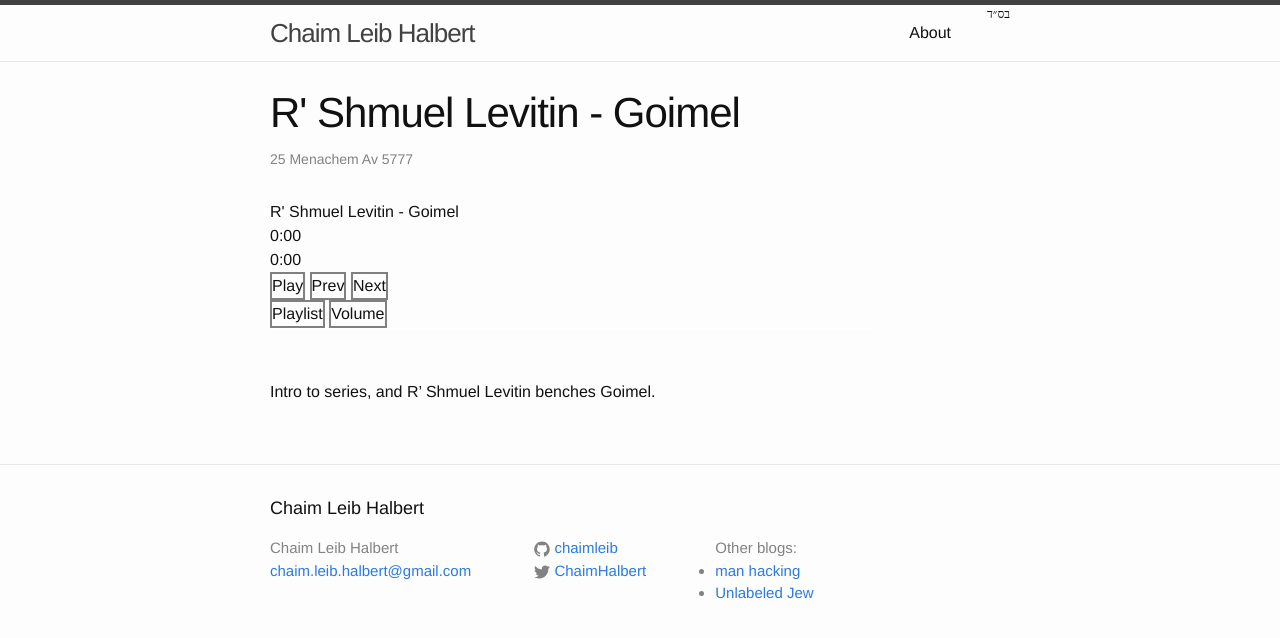
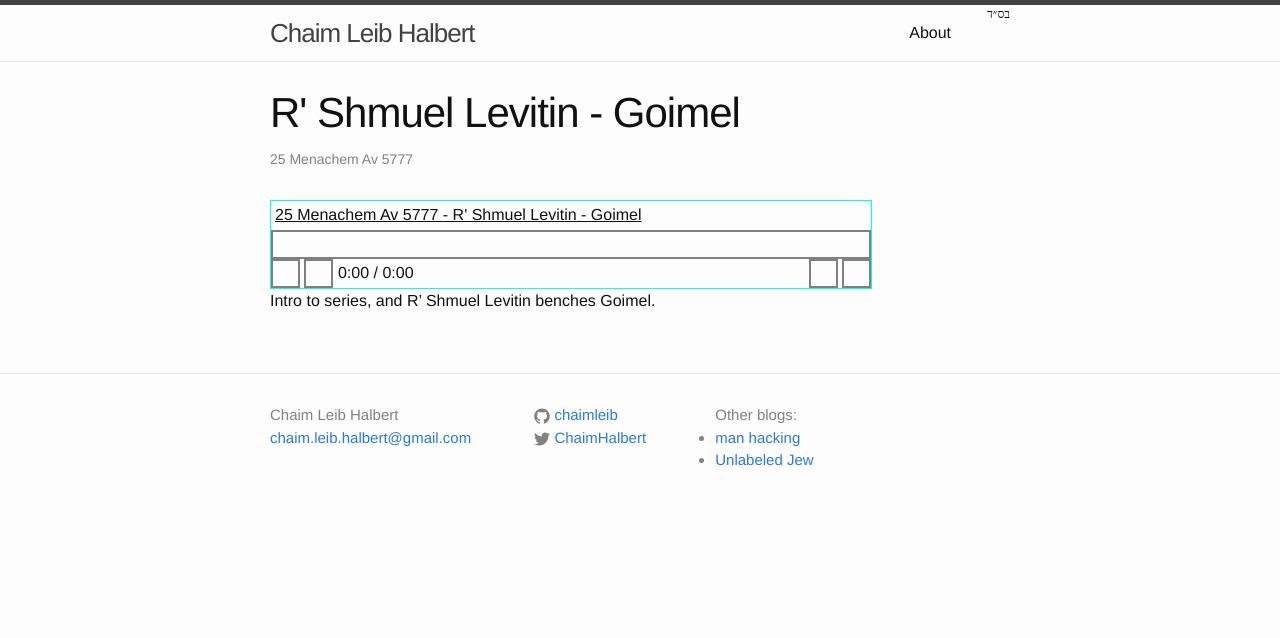
Before and after one commit to chaimleib/chaimleib.github.io, a Jekyll site: the page built from _shapiro_zichronos/0001 - 25 Menachem Av 5777 R' Shmuel Levitin - Goimel.md, in a window 1280 px wide. Shown: the top 638 px of the page. Built offline with Jekyll 4.4.1, drawn with Linux system fonts in a browser that asks for light colours; nearby versions of some CDN libraries.

Commit message:
progress on player

```diff
--- a/_includes/footer.html
+++ b/_includes/footer.html
@@ -1,9 +1,6 @@
 <footer class="site-footer">
 
   <div class="wrapper">
-
-    <h2 class="footer-heading">{{ site.title }}</h2>
-
     <div class="footer-col-wrapper">
       <div class="footer-col  footer-col-1">
         <ul class="contact-list">
--- a/_includes/podcast_player.html
+++ b/_includes/podcast_player.html
@@ -1,38 +1,35 @@
 <div class="podcast-player" data-playlist="{{ include.playlist }}" data-currentFile="{{ include.file }}">
   <div class="title">
-    <span class="trackTitle">Track Title</span>
-    <div class="timer">0:00</div>
-    <div class="duration">0:00</div>
+    <span class="trackTitle playlistBtn">Track Title</span>
+  <!-- Playlist -->
+    <div class="playlist">
+      <div class="list"></div>
+    </div>
+  </div>
+
+  <!-- Progress -->
+  <div class="progressOuter">
+    <div class="progress"></div>
   </div>
 
   <!-- Controls -->
   <div class="controlsOuter">
     <div class="controlsInner">
-      <div class="loading">Loading...</div>
-      <div class="btn playBtn">Play</div>
-      <div class="btn pauseBtn">Pause</div>
-      <div class="btn prevBtn">Prev</div>
-      <div class="btn nextBtn">Next</div>
+      <!-- Volume -->
+      <div class="btn volumeBtn"></div>
+      <div class="volume fadeout">
+        <div class="sliderBtn">▬</div>
+      </div>
+      <div class="btn loading">···</div>
+      <div class="btn playBtn"></div>
+      <div class="btn pauseBtn"></div>
+      <span class="timer">0:00</span>&nbsp;/ <span class="duration">0:00</span>
+      <div class="skippers">
+        <div class="btn prevBtn"></div>
+        <div class="btn nextBtn"></div>
+      </div>
     </div>
-    <div class="btn playlistBtn">Playlist</div>
-    <div class="btn volumeBtn">Volume</div>
   </div>
 
-  <!-- Progress -->
   <div class="waveform"></div>
-  <div class="bar"></div>
-  <div class="progress"></div>
-
-  <!-- Playlist -->
-  <div class="playlist">
-    <div class="list"></div>
-  </div>
-
-  <!-- Volume -->
-  <div class="volume fadeout">
-    <div class="barFull bar">#</div>
-    <div class="barEmpty bar">ø</div>
-    <div class="sliderBtn">•</div>
-  </div>
-
 </div>
--- a/_sass/_podcast-player.scss
+++ b/_sass/_podcast-player.scss
@@ -1,52 +1,123 @@
+$controls-height: 25px;
+$button-width: $controls-height;
+$button-border-width: 2px;
+$button-border-color: grey;
+$player-width: 600px;
+$player-height: 3 * $controls-height + 6 * $button-border-width;
+
+$controls-bg-color: rgba(128, 128, 128, .9);
+$button-border: $button-border-width solid $button-border-color;
+$lrPadding: 4px;
+
 .podcast-player {
-  width: 600px;
-  height: 0.3 * 600px;
-  .btn {
-    border: 2px solid grey;
-    display: inline-block;
-  }
+  width: $player-width;
+  height: $player-height;
+  border: 1px solid cyan;
 
-  .pauseBtn {
-    display: none;
-  }
   .waveform {
-    width: 100%;
-    height: 30%;
+    width: $player-width;
+    height: $player-height - 2*$controls-height;
     display: none;
     cursor: pointer;
   }
-  .bar {
-    width: 100%;
-    height: 2px;
-    background-color: rgba(255, 255, 255, 0.9);
-  }
   .progress {
     width: 0%;
-    height: 100%;
+    height: $controls-height;
     background-color: #000;
     z-index: -1;
   }
   .loading {
     display: none;
+    height: $controls-height;
+    width: $button-width;
+    background: rgba(192, 192, 192, 1);
   }
+
   .playlist {
     display: none;
+    padding-left: $lrPadding;
+    padding-right: $lrPadding;
+  }
+  .trackTitle {
+    padding-left: $lrPadding;
+    padding-right: $lrPadding;
+    max-width: 100%;
+    text-decoration: underline;
+    height: $controls-height;
+    padding-top: $button-border-width;
+    padding-bottom: $button-border-width;
+    display: inline-block;
   }
   .list {
-    width: 100%;
-    height: 360px;
+    width: $player-width - 2 * $button-border-width;
+    min-height: 100px;
+    height: $player-height - $controls-height - 4 * $button-border-width;
+    margin-left: -$lrPadding;
+    position: absolute;
+    overflow-x: hidden;
+    overflow-y: scroll;
+    text-overflow: ellipsis;
+    background-color: rgba(200, 200, 200, 0.9);
+    border: $button-border;
+  }
+  .list-track {
+    padding-left: $lrPadding;
+    padding-right: $lrPadding;
   }
   .list-track:hover {
     cursor: pointer;
   }
+
+  .progressOuter {
+    border: $button-border;
+  }
   .volume {
     display: none;
+    position: absolute;
+    height: 3 * $controls-height;
+    width: $button-width;
+    border: $button-border;
+    background-color: $controls-bg-color;
+    text-align: center;
+  }
+  .btn {
+    height: $controls-height;
+    border: $button-border;
+    display: inline-block;
+    text-align: center;
+    margin: 0;
+  }
+  .skippers {
+    float: right;
+  }
+  .prevBtn {
+    font-family: "Webdings";
+    width: $button-width;
+  }
+  .nextBtn {
+    font-family: "Webdings";
+    width: $button-width;
+  }
+  .playBtn {
+    font-family: "Webdings";
+    width: $button-width;
+  }
+  .pauseBtn {
+    display: none;
+    font-family: "Webdings";
+    width: $button-width;
+  }
+  .volumeBtn {
+    font-family: "Webdings";
+    width: $button-width;
   }
   .sliderBtn {
-    width: 30px;
-    height: 30px;
+    position: absolute;
+    width: $button-width;
     cursor: pointer;
     background-color: rgba(255, 255, 255, 0.8);
+    border-radius: $button-width / 2;
+    font-family: "Webdings";
   }
 
   /* Fade-In */
@@ -84,5 +155,4 @@
     from { opacity: 1; }
     to   { opacity: 0; }
   }
-
 }
--- a/js/podcast_player.js
+++ b/js/podcast_player.js
@@ -67,7 +67,7 @@ var Player = function(playlist, currentFile, dom) {
     }
   );
 
-  var elms = ['trackTitle', 'timer', 'duration', 'playBtn', 'pauseBtn', 'prevBtn', 'nextBtn', 'playlistBtn', 'volumeBtn', 'progress', 'bar', 'wave', 'waveform', 'loading', 'playlist', 'list', 'volume', 'barEmpty', 'barFull', 'sliderBtn'];
+  var elms = ['trackTitle', 'timer', 'duration', 'playBtn', 'pauseBtn', 'prevBtn', 'nextBtn', 'playlistBtn', 'volumeBtn', 'progress', 'wave', 'waveform', 'loading', 'playlist', 'list', 'volume', 'sliderBtn'];
   for (var i=0; i<elms.length; i++) {
     var cls = elms[i];
     var elm = self.dom.player.getElementsByClassName(cls);
@@ -76,15 +76,13 @@ var Player = function(playlist, currentFile, dom) {
     }
   }
 
-  // Display the title of the first track.
-  self._updTrackTitle();
 
   // Setup the playlist display.
   for (var i=0; i<playlist.length; i++) {
     var track = playlist[i];
     var div = document.createElement('div');
     div.className = 'list-track';
-    div.innerHTML = track.title;
+    div.innerHTML = track.hdate + ' - ' + track.title;
     var savedIndex = i;
     div.onclick = function() {
       self.skipTo(savedIndex);
@@ -105,10 +103,6 @@ var Player = function(playlist, currentFile, dom) {
   self.dom.volume.addEventListener('click', function() { self.toggleVolume(); });
 
   // Setup the event listeners to enable dragging of volume slider.
-  self.dom.barEmpty.addEventListener('click', function(event) {
-    var per = event.layerX / parseFloat(self.dom.barEmpty.scrollWidth);
-    self.volume(per);
-  });
   self.dom.sliderBtn.addEventListener('mousedown', function() {
     self.sliderDown = true;
   });
@@ -122,14 +116,13 @@ var Player = function(playlist, currentFile, dom) {
     self.sliderDown = false;
   });
 
-
   var move = function(event) {
     if (self.sliderDown) {
-      var x = event.clientX || event.touches[0].clientX;
-      var startX = self.dom.player.innerWidth * 0.05;
-      var layerX = x - startX;
-      var per = Math.min(1, Math.max(0,
-        layerX / parseFloat(self.dom.barEmpty.scrollWidth)));
+      var sliderHeight = self.dom.sliderBtn.clientHeight;
+      var y = event.clientY || event.touches[0].clientY;
+      var travel = self.dom.volume.clientHeight - sliderHeight;
+      var clientY = y - self.dom.volume.offsetTop - 0.5 * sliderHeight;
+      var per = Math.min(1, Math.max(0, 1 - clientY / travel));
       self.volume(per);
     }
   };
@@ -164,19 +157,15 @@ var Player = function(playlist, currentFile, dom) {
     self.wave.canvas.width = width;
     self.wave.container.style.margin = -(height / 2) + 'px auto';
 
-    // Update the position of the slider.
-    var sound = self.playlist[self.index].howl;
-    if (sound) {
-      var vol = sound.volume();
-      var barWidth = (vol * 0.9);
-      self.dom.sliderBtn.style.left = (
-        self.dom.player.innerWidth * barWidth +
-        self.dom.player.innerWidth * 0.05 - 25
-      ) + 'px';
-    }
+    self._updVolume();
   };
+  resize();
   window.addEventListener('resize', resize);
-  resize();
+
+  // set initial DOM state
+  self._updTrackTitle();
+  self.dom.loading.style.display = 'none';
+  self.dom.playBtn.style.display = 'inline-block';
 };
 
 Player.prototype = {
@@ -189,16 +178,18 @@ Player.prototype = {
     var sound;
 
     index = typeof index === 'number' ? index : self.index;
-    var data = self.playlist[index];
+    var track = self.playlist[index];
 
     // If we already loaded this track, use the current one.
     // Otherwise, setup and load a new Howl.
-    if (data.howl) {
-      sound = data.howl;
+    if (track.howl) {
+      sound = track.howl;
     } else {
-      sound = data.howl = new Howl({
-        src: [data.file + '.m4a'],
-        html5: true, // Force to HTML5 so that the audio can stream in (best for large files).
+      sound = track.howl = new Howl({
+        src: [track.file + '.m4a'],
+        // Force to HTML5 so that the audio can stream in (best for large
+        // files). Makes Chrome act up under Webrick(?).
+        html5: false,
         onplay: function() {
           // Display the duration.
           self.dom.duration.innerHTML = self.formatTime(Math.round(sound.duration()));
@@ -208,30 +199,27 @@ Player.prototype = {
 
           // Start the wave animation if we have already loaded
           self.wave.container.style.display = 'block';
-          self.dom.bar.style.display = 'none';
           self.dom.pauseBtn.style.display = 'inline-block';
         },
         onload: function() {
           // Start the wave animation.
           self.wave.container.style.display = 'block';
-          self.dom.bar.style.display = 'none';
           self.dom.loading.style.display = 'none';
         },
         onend: function() {
           // Stop the wave animation.
           self.wave.container.style.display = 'none';
-          self.dom.bar.style.display = 'block';
-          self.skip('right');
+          if (self.index + 1 < self.playlist.length) {
+            self.skip('right');
+          }
         },
         onpause: function() {
           // Stop the wave animation.
           self.wave.container.style.display = 'none';
-          self.dom.bar.style.display = 'block';
         },
         onstop: function() {
           // Stop the wave animation.
           self.wave.container.style.display = 'none';
-          self.dom.bar.style.display = 'block';
         }
       });
     }
@@ -259,7 +247,8 @@ Player.prototype = {
   _updTrackTitle: function() {
     var self = this;
     var ord = self.index + 1;
-    var title = self.playlist[self.index].title;
+    var track = self.playlist[self.index];
+    var title = track.hdate + ' - ' + track.title;
     if (self.showTrackNum) {
       self.dom.trackTitle.innerHTML = ord + '. ' + title;
     } else {
@@ -333,14 +322,19 @@ Player.prototype = {
    */
   volume: function(val) {
     var self = this;
+    Howler.volume(val);
+    self._updVolume();
+  },
 
-    // Update the global volume (affecting all Howls).
-    Howler.volume(val);
-
+  _updVolume: function() {
     // Update the display on the slider.
-    var barWidth = (val * 90) / 100;
-    self.dom.barFull.style.width = (barWidth * 100) + '%';
-    self.dom.sliderBtn.style.left = (window.innerWidth * barWidth + window.innerWidth * 0.05 - 25) + 'px';
+    var self = this;
+    var vol = Howler.volume() || 1;
+    var sliderHeight = self.dom.sliderBtn.clientHeight;
+    var travel = self.dom.volume.clientHeight - sliderHeight;
+    self.dom.sliderBtn.style.top = (
+      travel * (1 - vol)
+    ) + 'px';
   },
 
   /**
@@ -389,7 +383,8 @@ Player.prototype = {
     setTimeout(function() {
       self.dom.playlist.style.display = display;
     }, (display === 'block') ? 0 : 500);
-    self.dom.playlist.className = (display === 'block') ? 'fadein' : 'fadeout';
+    self.dom.playlist.classList.toggle('fadein');
+    self.dom.playlist.classList.toggle('fadeout');
   },
 
   /**
@@ -401,8 +396,10 @@ Player.prototype = {
 
     setTimeout(function() {
       self.dom.volume.style.display = display;
+      self._updVolume();
     }, (display === 'block') ? 0 : 500);
-    self.dom.volume.className = (display === 'block') ? 'fadein' : 'fadeout';
+    self.dom.volume.classList.toggle('fadein');
+    self.dom.volume.classList.toggle('fadeout');
   },
 
   /**
@@ -411,10 +408,15 @@ Player.prototype = {
    * @return {String}      Formatted time.
    */
   formatTime: function(secs) {
-    var minutes = Math.floor(secs / 60) || 0;
-    var seconds = (secs - minutes * 60) || 0;
-
-    return minutes + ':' + (seconds < 10 ? '0' : '') + seconds;
+    var hours = Math.floor(secs/3600) || 0;
+    var minutes = Math.floor((secs - 3600*hours) / 60) || 0;
+    var seconds = (secs - 60*minutes) || 0;
+    var secondsStr = (seconds < 10 ? '0' : '') + seconds;
+    if (!hours) {
+      return minutes + ':' + secondsStr;
+    }
+    var minutesStr = (minutes < 10 ? '0' : '') + minutes;
+    return hours + ':' + minutesStr + ':' + secondsStr;
   }
 };
 
```
